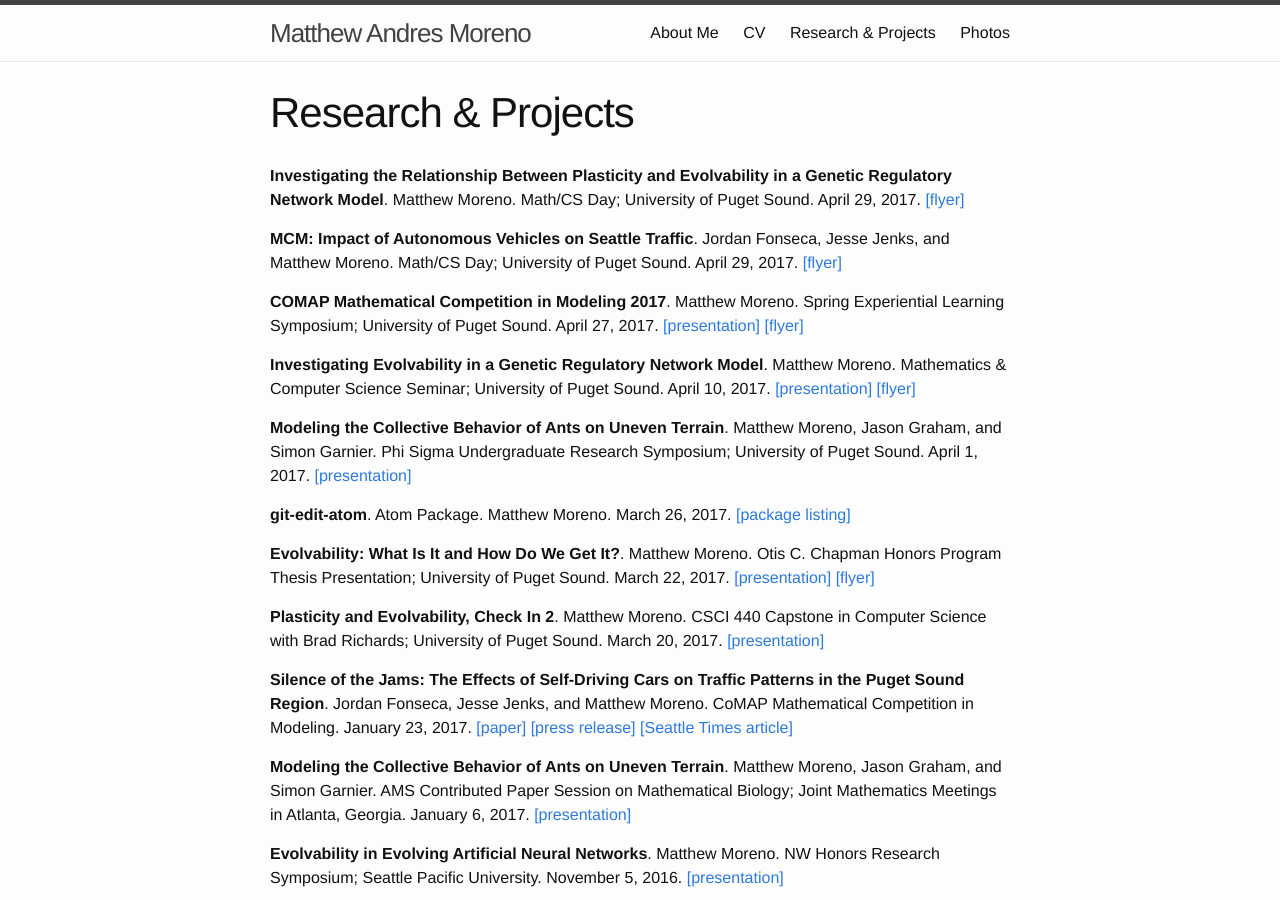
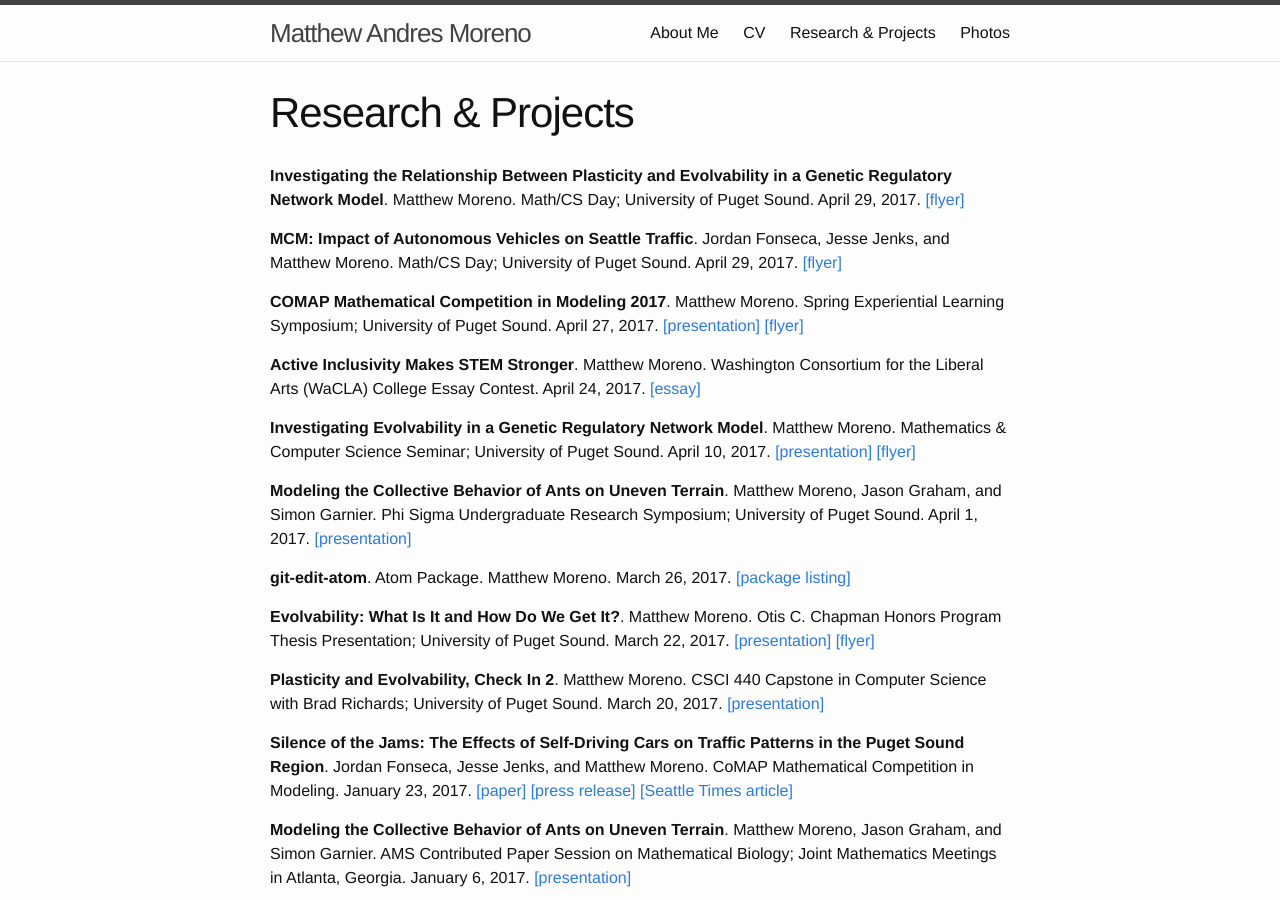
Before and after one commit to mmore500/mmore500.github.io, a Jekyll site: the page built from research.md, in a window 1280 px wide and 900 px high. Built offline with Jekyll 4.4.1, drawn with Linux system fonts in a browser that asks for light colours.

Commit message:
Add WaCLA submission to projects

```diff
--- a/research.md
+++ b/research.md
@@ -10,6 +10,8 @@ Genetic Regulatory Network Model**. Matthew Moreno. Math/CS Day; University of P
 **MCM: Impact of Autonomous Vehicles on Seattle Traffic**. Jordan Fonseca, Jesse Jenks, and Matthew Moreno. Math/CS Day; University of Puget Sound. April 29, 2017. [[flyer]](/resources/april_29_2017_flyer.pdf)
 
 **COMAP Mathematical Competition in Modeling 2017**. Matthew Moreno. Spring Experiential Learning Symposium; University of Puget Sound. April 27, 2017. [[presentation]](/resources/april_27_2017_presentation.pdf) [[flyer]](/resources/april_27_2017_flyer.pdf)
+
+**Active Inclusivity Makes STEM Stronger**. Matthew Moreno. Washington Consortium for the Liberal Arts (WaCLA) College Essay Contest. April 24, 2017. [[essay]](/resources/april_24_2017.pdf)
 
 **Investigating Evolvability in a Genetic Regulatory Network Model**. Matthew Moreno. Mathematics & Computer Science Seminar; University of Puget Sound. April 10, 2017. [[presentation]](/resources/april_10_2017_presentation.pdf) [[flyer]](/resources/april_10_2017_flyer.pdf)
 
```
Also changed, not shown: 1 other file.
